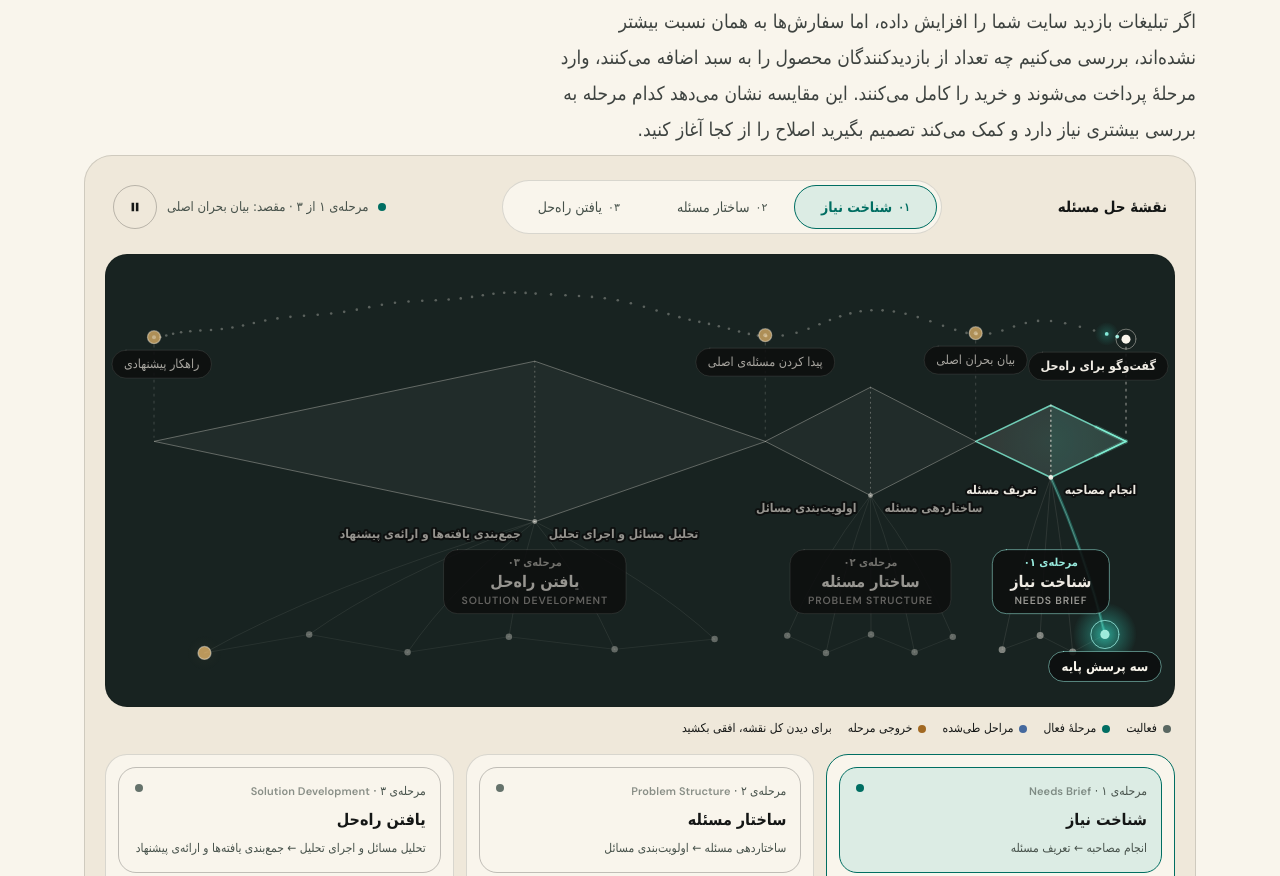
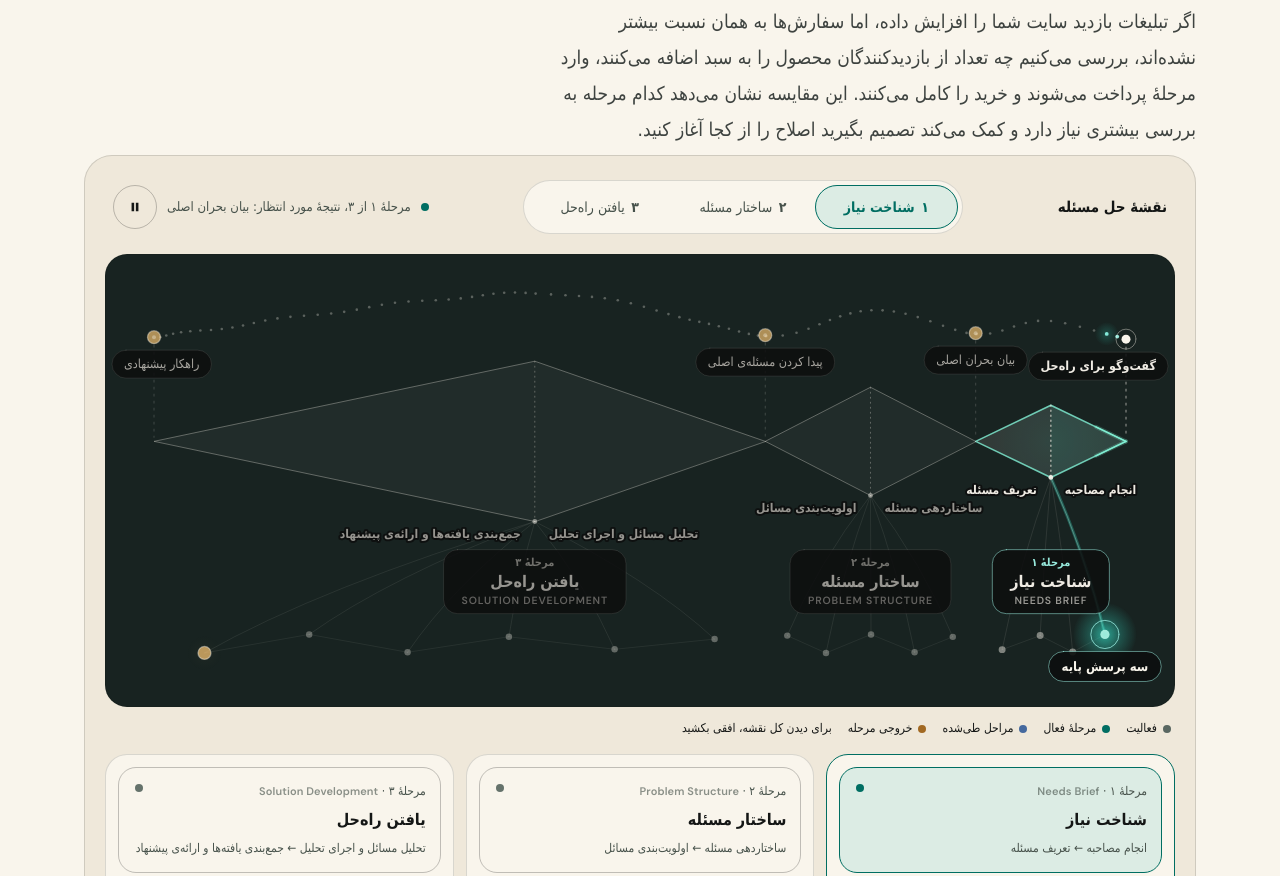
Before and after one commit to alirezaMohrezi/dots-agency, a plain HTML site: page approach.html in a window 1280 px wide. Shown: the part 385-1261 px from the top of the page. Drawn offline with nearby package versions, Linux system fonts and the light colour scheme; a web font is replaced by a local one.

Commit message:
Standardize Persian stage numbering in the method map

```diff
--- a/approach.html
+++ b/approach.html
@@ -1041,6 +1041,8 @@ body.intro-on .top{opacity:0}
 #p-approach .gp-foot:focus-within{border-color:var(--green)}
 #p-approach .live{animation:none;background:var(--green)}
 @media (prefers-reduced-motion:reduce){#p-approach .mpanel .seg-thumb{transition:none}}
+#p-approach .mpanel .stage-number{font-family:inherit;font-size:inherit;font-weight:700;font-variant-numeric:tabular-nums;flex:none;min-inline-size:1ch;text-align:center}
+#p-approach #segStatus{font-variant-numeric:tabular-nums;text-align:start}
 </style>
 </head>
 <body>
@@ -1082,11 +1084,11 @@ body.intro-on .top{opacity:0}
           <div class="gp-title"><span>نقشهٔ حل مسئله</span></div>
           <div class="seg" id="seg" role="group" aria-label="مرحله‌ها" style="--s:0">
             <span class="seg-thumb" aria-hidden="true"></span>
-            <button type="button" class="seg-btn" aria-pressed="true"><small>۰۱</small>شناخت نیاز</button>
-            <button type="button" class="seg-btn" aria-pressed="false"><small>۰۲</small>ساختار مسئله</button>
-            <button type="button" class="seg-btn" aria-pressed="false"><small>۰۳</small>یافتن راه‌حل</button>
+            <button type="button" class="seg-btn" aria-pressed="true"><small class="stage-number" dir="ltr">۱</small>شناخت نیاز</button>
+            <button type="button" class="seg-btn" aria-pressed="false"><small class="stage-number" dir="ltr">۲</small>ساختار مسئله</button>
+            <button type="button" class="seg-btn" aria-pressed="false"><small class="stage-number" dir="ltr">۳</small>یافتن راه‌حل</button>
           </div>
-          <div class="gp-status"><span class="live" aria-hidden="true"></span><span id="segStatus"></span><button type="button" class="glass mpause" id="mPause" aria-pressed="false" aria-label="توقف حرکت نقشه"><svg viewBox="0 0 14 14" aria-hidden="true"><path d="M3 2h3v10H3zM8 2h3v10H8z"/></svg></button></div>
+          <div class="gp-status"><span class="live" aria-hidden="true"></span><span id="segStatus" dir="rtl"></span><button type="button" class="glass mpause" id="mPause" aria-pressed="false" aria-label="توقف حرکت نقشه"><svg viewBox="0 0 14 14" aria-hidden="true"><path d="M3 2h3v10H3zM8 2h3v10H8z"/></svg></button></div>
         </div>
         <div class="mmap-wrap">
           <div class="mmap" id="mMap" dir="ltr" role="img" aria-label="نقشهٔ حل مسئله در سه مرحله: شناخت نیاز، ساختار مسئله و یافتن راه‌حل. فعالیت‌ها زیر هر مرحله و نتیجه‌ها در امتداد مسیر قرار دارند.">
@@ -1497,7 +1499,7 @@ html.dx-on [data-k].dx-changed{outline-color:#791E23}`;
     const box = $('#phases'), segEl = $('#seg'), segBtns = $$('.seg-btn', segEl), prevB = $('#mPrev'), nextB = $('#mNext');
     const cols = PH.map((ph, j) => {
       const d = document.createElement('div'); d.className = 'ph';
-      d.innerHTML = `<button type="button" class="ph-head glass" aria-pressed="false"><small>مرحله‌ی ${fa(j + 1)} · <bdi class="t-en">${ph.en}</bdi> <span class="ph-done">· انجام شد</span></small><b>${ph.fa}</b><small>${ph.subs[0][0]} ← ${ph.subs[1][0]}</small></button><ul class="ph-tools">${ST[j].map((t) => `<li><button type="button" class="tool glass${t.out ? ' out' : ''}" aria-pressed="false"><i aria-hidden="true"></i><span>${t.fa}</span>${t.en && t.en !== t.fa ? `<bdi class="t-en">${t.en}</bdi>` : ''}</button></li>`).join('')}</ul>`;
+      d.innerHTML = `<button type="button" class="ph-head glass" aria-pressed="false"><small>مرحلهٔ ${fa(j + 1)} · <bdi class="t-en">${ph.en}</bdi> <span class="ph-done">· انجام شد</span></small><b>${ph.fa}</b><small>${ph.subs[0][0]} ← ${ph.subs[1][0]}</small></button><ul class="ph-tools">${ST[j].map((t) => `<li><button type="button" class="tool glass${t.out ? ' out' : ''}" aria-pressed="false"><i aria-hidden="true"></i><span>${t.fa}</span>${t.en && t.en !== t.fa ? `<bdi class="t-en">${t.en}</bdi>` : ''}</button></li>`).join('')}</ul>`;
       box.appendChild(d); return d;
     });
 
@@ -1515,8 +1517,8 @@ html.dx-on [data-k].dx-changed{outline-color:#791E23}`;
         $$('.tool', c).forEach((b, i) => { const on = j === s && i === k; b.classList.toggle('on', on); b.classList.toggle('done', j < s || (j === s && i < k)); b.setAttribute('aria-pressed', on); });
       });
       const st = ST[s][k], isOut = k === LEN[s] - 1;
-      $('#segStatus').textContent = isOut ? `خروجی مرحله‌ی ${fa(s + 1)} از ۳` : `مرحله‌ی ${fa(s + 1)} از ۳ · مقصد: ${MSN[s + 1]}`;
-      $('#tdK').textContent = `مرحله‌ی ${fa(s + 1)} · ${PH[s].fa}`;
+      $('#segStatus').textContent = isOut ? `نتیجهٔ مرحلهٔ ${fa(s + 1)} از ${fa(PH.length)}` : `مرحلهٔ ${fa(s + 1)} از ${fa(PH.length)}، نتیجهٔ مورد انتظار: ${MSN[s + 1]}`;
+      $('#tdK').textContent = `مرحلهٔ ${fa(s + 1)} · ${PH[s].fa}`;
       $('#tdStep').textContent = isOut ? 'خروجی این مرحله' : `فعالیت ${fa(k + 1)} از ${fa(PH[s].items.length - (PH[s].out ? 0 : 1))}`;
       $('#tdName').innerHTML = st.fa + (st.en && st.en !== st.fa ? ` <bdi class="t-en">${st.en}</bdi>` : '');
       $('#tdText').textContent = st.d;
@@ -1688,7 +1690,7 @@ html.dx-on [data-k].dx-changed{outline-color:#791E23}`;
         ctx.font = "600 10.5px 'DM Sans', sans-serif"; LS('0.08em'); const w2 = ctx.measureText(ph.en.toUpperCase()).width; LS('0px');
         const w = Math.max(w1, w2) + 36, x = clampX(jx, w);
         plate(x, y, w, 64, s === seg, '159,245,232');
-        ctx.font = FONT(600, 11); ctx.fillStyle = s === seg ? 'rgba(159,245,232,.95)' : `rgba(249,245,236,${a * 0.72})`; ctx.fillText(`مرحله‌ی ${fa('0' + (s + 1))}`, x, y - 19);
+        ctx.font = FONT(600, 11); ctx.fillStyle = s === seg ? 'rgba(159,245,232,.95)' : `rgba(249,245,236,${a * 0.72})`; ctx.fillText(`مرحلهٔ ${fa(s + 1)}`, x, y - 19);
         ctx.font = FONT(800, 16); ctx.fillStyle = `rgba(249,245,236,${a})`; ctx.fillText(ph.fa, x, y + 1);
         ctx.direction = 'ltr'; ctx.font = "600 10.5px 'DM Sans', sans-serif"; LS('0.08em'); ctx.fillStyle = `rgba(249,245,236,${a * 0.62})`; ctx.fillText(ph.en.toUpperCase(), x, y + 20); LS('0px');
       });
```
